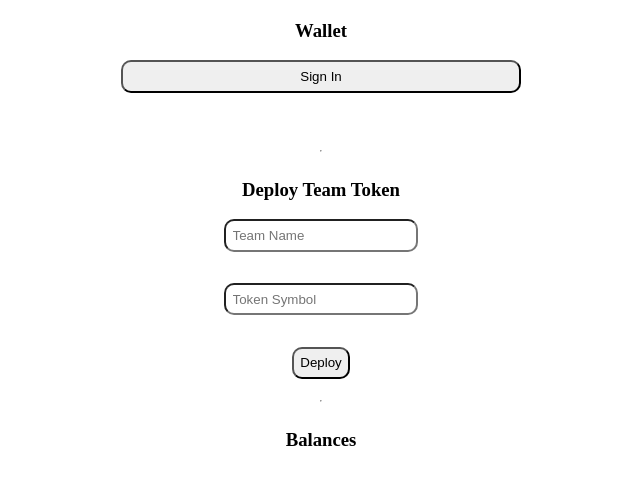
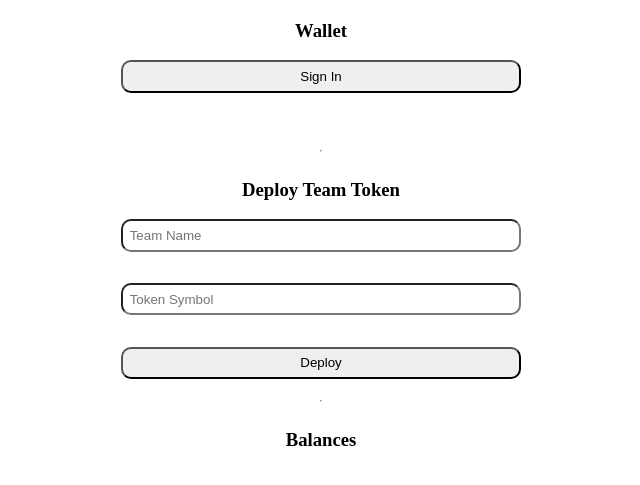
Before and after one commit to Icet0ad/H4ck-th3-H4ck4thon, a plain HTML site: page TeamTokens/index.html in a window 1280 px wide. Shown: the part 87-572 px from the top of the page, without its empty margins (319-959 px from the left). Drawn offline with nearby package versions, Linux system fonts and the light colour scheme.

Commit message:
24 Jun 2023, 04:49

```diff
--- a/TeamTokens/index.html
+++ b/TeamTokens/index.html
@@ -9,7 +9,7 @@
                 align-items: center;
                 text-align: center;
             }
-            .button-container {
+            form, .button-container {
                 display: flex;
                 flex-direction: column;
                 width: 100%;
@@ -17,11 +17,11 @@
                 margin: 0 auto;
             }
             button, input {
+                width: 100%;
                 box-sizing: border-box;
                 margin-bottom: 1em;
                 padding: .5em;
                 border-radius: 10px; /* This is the border radius */
-                max-width: 100%; /* Added max-width to limit the width */
             }
         </style>
         <script src="https://cdnjs.cloudflare.com/ajax/libs/ethers/6.3.0/ethers.umd.min.js" charset="utf-8" type="text/javascript"></script>
@@ -46,11 +46,13 @@
         <hr>
 
         <h3>Deploy Team Token</h3>
-        <input id="teamNameInput" placeholder="Team Name"> </input> <br>
-        <input id="tokenSymbolInput" placeholder="Token Symbol"> </input> <br>
-        <button id="deployButton" onclick="deployToken()">
-            Deploy
-        </button>
+      <form id="tokenForm">
+            <input id="teamNameInput" placeholder="Team Name"></input> <br>
+            <input id="tokenSymbolInput" placeholder="Token Symbol"></input> <br>
+            <button id="deployButton" onclick="deployToken()">
+                Deploy
+            </button>
+        </form>
 
         <hr>
 
```
